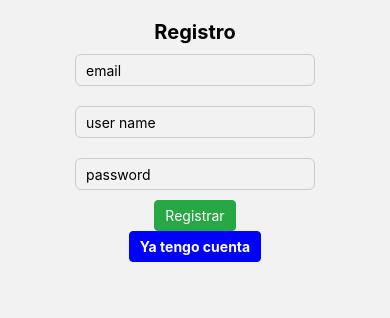
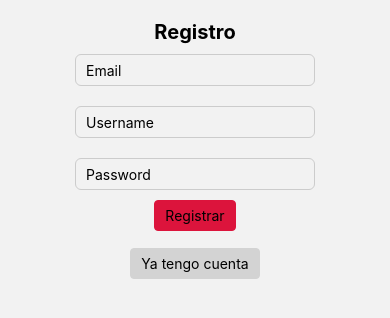
Before and after one commit to julietaBdenevi/TIparte2, a React Native app in the folder TIPARTE2/: screen /Register in a window 390 px wide. Shown: the top 318 px of the page. Built offline with nearby package versions, Linux system fonts and the light colour scheme; no server answers.

Commit message:
mi perfil y algo de register

```diff
--- a/TIPARTE2/src/screens/Login.js
+++ b/TIPARTE2/src/screens/Login.js
@@ -51,17 +51,12 @@ class Login extends Component {
         <TouchableOpacity onPress={() => this.handleSubmit() }  style={[styles.button, styles.buttonSecondary]}>
           <Text>Acceder</Text>
         </TouchableOpacity>
-        <Text>Navegación cruzada a Register: </Text>
         <TouchableOpacity
           onPress={() => this.props.navigation.navigate("Register")}
           style={styles.button}
         >
           <Text>No tengo cuenta</Text>
         </TouchableOpacity>
-        <Text>
-          Navegación cruzada a ingresar a la app. Este paso se hará
-          automaticamente cuando veamos la funcionalidad de login{" "}
-        </Text>
       </View>
     );
   }
@@ -77,7 +72,7 @@ const styles = StyleSheet.create({
     marginBottom: 10,
   },
   button: {
-    backgroundColor: "#51b9e9",
+    backgroundColor: "#D3D3D3",
     borderRadius: 5,
     padding: 10,
     width: "100%",
@@ -85,7 +80,7 @@ const styles = StyleSheet.create({
     marginTop: 10,
   },
   buttonSecondary: {
-    backgroundColor: "#ffa500",
+    backgroundColor: "#DC143C",
   },
 });
 
--- a/TIPARTE2/src/screens/Profile.js
+++ b/TIPARTE2/src/screens/Profile.js
@@ -1,19 +1,139 @@
-import { View, Text, StyleSheet, Image } from 'react-native';
-import { TouchableOpacity } from 'react-native';
-import {auth} from "../firebase/config"
+import React, { Component } from "react";
+import { StyleSheet, Text, View, TouchableOpacity, FlatList, Image } from "react-native";
+import { auth, db } from "../firebase/config";
 
-function Profile(props) {
+class Profile extends Component {
+    constructor(props) {
+        super(props);
+        this.state = {
+            user: {},
+            posts: [],
+            totalPosts: 0
+        };
+    }
 
-    return (
-        <View style={styles.container}>
-            <Text style={styles.heading}>PROFILE</Text>
-            <TouchableOpacity></TouchableOpacity>
-            <Text>ESTO ES PROFILE</Text>
-        </View>
-    );
+    componentDidMount() {
+        const currentUser = auth.currentUser;
+
+        if (currentUser) {
+            db.collection("users")
+                .where("email", "==", currentUser.email)
+                .onSnapshot(snapshot => {
+                    snapshot.forEach(doc => {
+                        this.setState({ user: doc.data() });
+                    });
+                });
+
+            db.collection("posts")
+                .where("owner", "==", currentUser.email)
+                .onSnapshot(snapshot => {
+                    const posts = snapshot.docs.map(doc => ({
+                        id: doc.id,
+                        description: doc.data().descripcion
+                    }));
+                    console.log(posts);
+                    this.setState({ posts, totalPosts: posts.length });
+                }, (error) => {
+                    console.error(error);
+                });
+        }
+    }
+
+    eliminarPost = (postId) => {
+        db.collection("posts").doc(postId).delete(); //eliminar post
+    };
+
+    logout = () => {
+        auth.signOut() //función de deslogueo
+            .then(() => this.props.navigation.navigate("Login"))
+            .catch(error => console.log(error));
+    };
+
+    render() {
+        const { user, posts, totalPosts } = this.state;
+
+        return (
+            <View style={styles.container}>
+                <Text style={styles.titulo}>Mi Perfil</Text>
+                <Text style={styles.info}>Nombre de usuario: {user.nombre}</Text>
+                <Text style={styles.info}>Email: {user.email}</Text>
+                <Text style={styles.info}>Total de posteos: {totalPosts}</Text>
+
+                <FlatList
+                    data={posts}
+                    keyExtractor={item => item.id}
+                    renderItem={({ item }) => (
+                        <View style={styles.postContainer}>
+                            <Text style={styles.postText}>{item.description}</Text>
+                            <TouchableOpacity
+                                onPress={() => this.eliminarPost(item.id)}
+                                style={styles.botonEliminar}
+                            >
+                                <Text style={styles.botonTexto}>Eliminar post</Text>
+                            </TouchableOpacity>
+                        </View>
+                    )}
+                />
+
+                <TouchableOpacity onPress={this.logout} style={styles.botonLogout}>
+                    <Text style={styles.botonTextoLogout}>Logout</Text>
+                </TouchableOpacity>
+            </View> //botón de deslogueo
+        );
+    }
 }
 const styles = StyleSheet.create({
-
+    container: {
+        margin: 20,
+        flex: 1,
+        alignItems: "center",
+        justifyContent: "flex-start",
+    },
+    titulo: {
+        fontSize: 30,
+        fontWeight: "700",
+        marginBottom: 10,
+        color: "#DC143C", // Rojo vibrante para el título
+    },
+    info: {
+        fontSize: 16,
+        color: "#333333", // Gris oscuro para texto
+        marginBottom: 5,
+    },
+    postContainer: {
+        backgroundColor: "#F5F5F5", // Gris claro para destacar los posts
+        padding: 10,
+        marginVertical: 5,
+        borderRadius: 5,
+        width: "100%",
+    },
+    postText: {
+        fontSize: 14,
+        color: "#000000", // Negro para el texto de los posts
+    },
+    botonEliminar: {
+        backgroundColor: "#DC143C", // Rojo vibrante para el botón de eliminar
+        borderRadius: 5,
+        padding: 10,
+        alignItems: "center",
+        marginTop: 10,
+    },
+    botonTexto: {
+        color: "#FFFFFF", // Blanco para el texto de los botones
+        fontWeight: "700",
+    },
+    botonLogout: {
+        backgroundColor: "#D3D3D3", // Gris claro para el botón de logout
+        borderRadius: 5,
+        padding: 10,
+        alignItems: "center",
+        marginTop: 20,
+        width: "100%",
+    },
+    botonTextoLogout: {
+        color: "#000000", // Negro para el texto del botón de logout
+        fontWeight: "700",
+    },
 });
 
 export default Profile;
--- a/TIPARTE2/src/screens/Register.js
+++ b/TIPARTE2/src/screens/Register.js
@@ -1,9 +1,6 @@
 import { Component } from "react";
-import { StyleSheet, TextInput, TouchableOpacity } from "react-native";
-import { Text } from "react-native";
-import { View } from "react-native";
+import { StyleSheet, TextInput, TouchableOpacity, Text, View } from "react-native";
 import { auth, db } from "../firebase/config";
-
 
 class Register extends Component{
     constructor(props){
@@ -33,7 +30,8 @@ class Register extends Component{
                 })
             })
             .then(()=> this.props.navigation.navigate("HomeMenu"))
-            .catch((error) => this.setState({error: "fallo el registro", error}))
+
+            .catch((error) => console.error("Error en el registro: ", error.message))//this.setState({error: "fallo el registro", error}))
     }
 
     render(){
@@ -44,27 +42,28 @@ class Register extends Component{
                 {/* FORMULARIO DE REGISTER */}
                 <TextInput style={styles.field}
                 keyboardType="email-address"
-                placeholder="email"
+                placeholder="Email"
                 onChangeText={ text => this.setState({email: text})}
                 value={this.state.email}
                 />
                 <TextInput style={styles.field}
                 keyboardType="default"
-                placeholder="user name"
+                placeholder="Username"
                 onChangeText={ text => this.setState({userName: text})}
                 value={this.state.userName}
                 />
                 <TextInput style={styles.field}
                 keyboardType="default"
-                placeholder="password"
+                placeholder="Password"
                 secureTextEntry={true}
                 onChangeText={ text => this.setState({password: text})}
                 value={this.state.password}
                 />
                 <TouchableOpacity onPress={()=> this.register()} style={styles.boton}>
                     <Text style={styles.botonTexto}>Registrar</Text>
+
                 </TouchableOpacity>
-
+                <Text><br></br></Text>
                 <TouchableOpacity onPress={() => this.props.navigation.navigate("Login")} style={styles.botonLogin}>
                     <Text style={styles.botonTextoLogin}>Ya tengo cuenta</Text>
                 </TouchableOpacity>
@@ -91,35 +90,34 @@ const styles = StyleSheet.create({
         alignItems: "center"
     },
     boton: {
-        backgroundColor: "#28a745",
+        backgroundColor: "#DC143C",
         paddingHorizontal:10,
         paddingVertical: 6,
         textAlign: "center",
         borderRadius: 4,
         borderWidth: 1,
         borderStyle: "solid",
-        borderColor: "#28a745"
+        borderColor: "#DC143C"
     },
     botonTexto: {
-        color: "#fff"
+        color: "DC143C"
     },
     titulo: {
         fontWeight: "bold",
         fontSize: 20
     },
     botonLogin: {
-        backgroundColor: "blue",
+        backgroundColor: "#D3D3D3",
         paddingHorizontal:10,
         paddingVertical: 6,
         textAlign: "center",
         borderRadius: 4,
         borderWidth: 1,
         borderStyle: "solid",
-        borderColor: "blue"
+        borderColor: "#D3D3D3"
     },
     botonTextoLogin: {
-        color: "white",
-        fontWeight: "bold"
+        color: "black",
     },
 
 })
```
